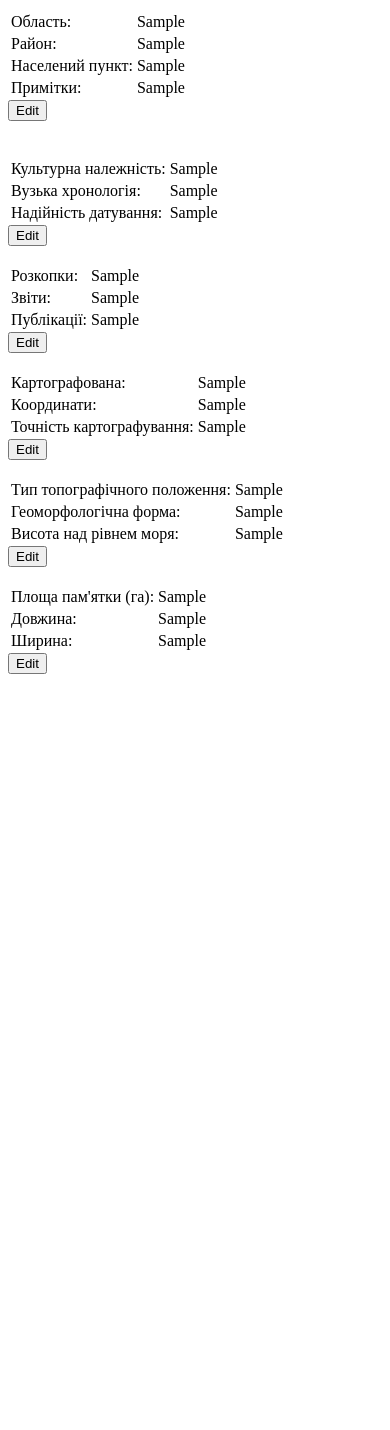
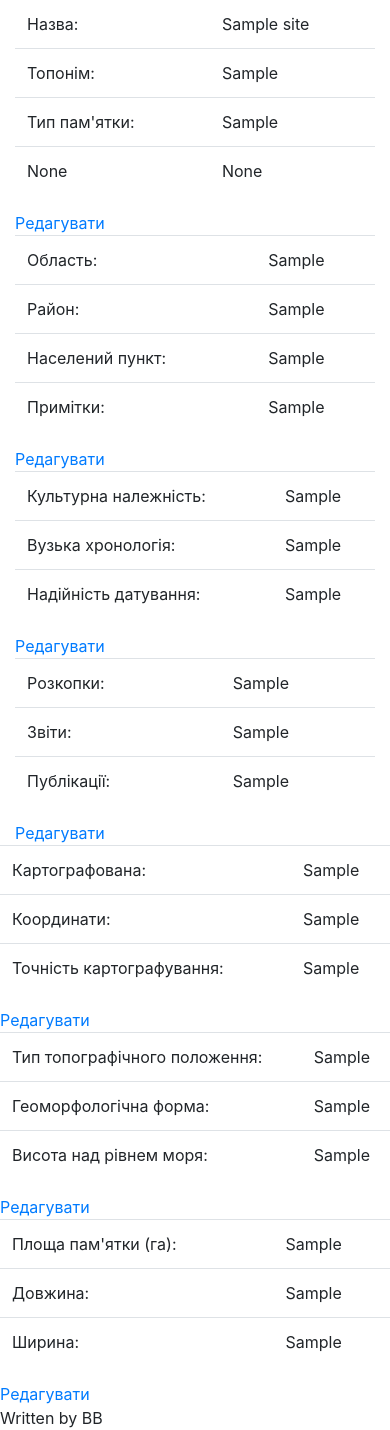
Before and after one commit to lyssdod/archaeologyapp, a Flask app: page /1/ in a window 390 px wide. Shown: the part 477-1907 px from the top of the page. Before the commit the page ends 1151 px from the top, so only its background shows below. Run offline with Flask 2, Linux system fonts and the light colour scheme; tables that the repository leaves empty hold one stand-in row (values such as "Sample post"); some libraries are stand-ins or nearby versions.

Commit message:
In sitepage we still have edit links near all descriptionsw

```diff
--- a/templates/site.html
+++ b/templates/site.html
@@ -1,36 +1,51 @@
 <!DOCTYPE html>
 <html>
 <head>
+    <meta charset="utf-8">
+    <meta http-equiv="X-UA-Compatible" content="IE=edge">
+    <meta name="viewport" content="width=device-width, initial-scale=1">
     <title>The site</title>
-<meta charset="UTF-8">
+    <link href="{{url_for('static', filename='bootstrap.min.css')}}" type="text/css" rel="stylesheet">
 </head>
 <body>
-    <div>
-        <h1> Пам'ятка {{name}} </h1>
-    </div>
-        <div>
-            <form action="#" method="post">
-            <input type="submit", value="Delete">
+<div class="container">
+    <div class="row">
+        <div class="col-md-6"><h2>Arhaeology stuff</h2></div>
+        <div class="col-md-2">
+            <form>Пошук:
+                <input type="text" name="name_of_site">
             </form>
         </div>
-    </br>
-    <div>
-        <img src="http://lorempixel.com/400/200" alt="Upload image">
-        <div>
-            <form action="#" method="post">
-                <input type="submit", value="Edit">
-            </form>
+        <div class="col-md-1"><a href ="{{url_for('newSite')}}">Нова</a>
         </div>
-        </br>
+        <div class="col-md-1"><a href = "{{url_for('allSites')}}">Усi</a>
         </div>
-    <div>
-        <form>
-            <div>
-                <table>
+        <div class="col-md-1"><a href = "#">Увiйти</a></div>
+        <div class="col-md-1"><a href = "#">Зареєструватися</a></div>
+    </div>
+    <div class = "row">
+        <div class="col-md-2"></div>
+        <div class="col-md-8">
+            <h1>{{name}} </h1>
+        </div>
+        <div class="col-md-1">
+            <a href = "{{url_for('siteDelete', site_id=site.id)}}">Видалити</a>
+        </div>
+        <div class="col-md-1">
+            <a href = "{{url_for('siteEdit', site_id=site.id)}}">Редагувати</a>
+        </div>
+    </div>
+    <div class="row">
+        <div class="col-md-4">
+            <img src="http://lorempixel.com/250/200" alt="Upload image">
+        </div>
+        <div class=col-md-4>
+                <table class="table">
                     <tr>
                         <td>Назва: </td>
                         <td>{{name}}</td>
                     </tr>
+                    <!--якась хуйня з цим тегом <dl> Якщо його прибрати, то чомусь зсувається елемент на сторiнцi -->
                     <tr>
                         <td>Топонiм:</td>
                         <td>{{toponim}}</td>
@@ -39,16 +54,17 @@
                         <td>Тип пам'ятки:</td>
                         <td>{{type_of_site}}</td>
                     </tr>
+                    <tr>
+                        <td>None</td>
+                        <td>None</td>
+                    </tr>
                 </table>
                 <div>
-                    <form action="#" method="post">
-                        <input type="submit", value="Edit">
-                    </form>
+                    <a href = "{{url_for('siteEdit', site_id=site.id)}}">Редагувати</a>
                 </div>
-                </br>
         </div>
-            <div>
-                <table>
+        <div class="col-md-4">
+            <table class="table">
                 <tr>
                     <td>Область:</td>
                     <td>{{oblast}}</td>
@@ -57,9 +73,8 @@
                     <td>Район:</td>
                         <td>{{rajon}}</td>
                     </tr>
-                    <br>
                     <tr>
-                        <td>Населений пункт:</td>
+                        <td>Населений пункт: </td>
                         <td>{{punkt}}</td>
                     </tr>
                     <tr>
@@ -68,15 +83,13 @@
                     </tr>
                 </table>
                 <div>
-                    <form action="#" method="post">
-                        <input type="submit", value="Edit">
-                    </form>
+                    <a href = "{{url_for('siteEditAd', site_id=site.id)}}">Редагувати</a>
                 </div>
-                </br>
         </div>
-            <br>
-            <div>
-                <table>
+    </div>
+    <div class="row">
+            <div class="col-md-4 col-md-offset-4">
+                <table class="table">
                     <tr>
                         <td>Культурна належнiсть:</td>
                         <td>{{kultnal}}</td>
@@ -91,15 +104,12 @@
                     </tr>
                 </table>
                 <div>
-                    <form action="#" method="post">
-                        <input type="submit", value="Edit">
-                    </form>
+                    <a href = "{{url_for('siteEditChron', site_id=site.id)}}">Редагувати</a>
                 </div>
 
             </div>
-            <br>
-            <div>
-                <table>
+            <div class="col-md-4">
+                <table class="table">
                     <tr>
                         <td>Розкопки: </td>
                         <td>{{rozkop}}</td>
@@ -114,15 +124,12 @@
                     </tr>
                 </table>
                 <div>
-                    <form action="#" method="post">
-                        <input type="submit", value="Edit">
-                    </form>
+                    <a href = "{{url_for('siteEditRozk', site_id=site.id)}}">Редагувати</a>
                 </div>
-
             </div>
-            <br>
-            <div>
-                <table>
+        <div class="row">
+            <div class="col-md-4">
+                <table class="table">
                     <tr>
                         <td>Картографована:</td>
                         <td>{{kartograph}}</td>
@@ -137,15 +144,11 @@
                     </tr>
                 </table>
                 <div>
-                    <form action="#" method="post">
-                        <input type="submit", value="Edit">
-                    </form>
+                    <a href = "{{url_for('siteEditMap', site_id=site.id)}}">Редагувати</a>
                 </div>
-
             </div>
-            <br>
-            <div>
-                 <table>
+            <div class="col-md-4">
+                 <table class="table">
                     <tr>
                         <td>Тип топографiчного положення:</td>
                         <td>{{toppoltype}}</td>
@@ -160,15 +163,11 @@
                     </tr>
                 </table>
                 <div>
-                    <form action="#" method="post">
-                        <input type="submit", value="Edit">
-                    </form>
+                    <a href = "{{url_for('siteEditTop', site_id=site.id)}}">Редагувати</a>
                 </div>
-
             </div>
-            <br>
-            <div>
-                <table>
+            <div class="col-md-4">
+                <table class="table">
                     <tr>
                         <td>Площа пам'ятки (га): </td>
                         <td>{{ploshch}}</td>
@@ -183,14 +182,13 @@
                     </tr>
                 </table>
                 <div>
-                    <form action="#" method="post">
-                        <input type="submit", value="Edit">
-                    </form>
+                    <a href = "{{url_for('siteEditSpace', site_id=site.id)}}">Редагувати</a>
                 </div>
-
             </div>
-        </form>
         </div>
-
+    <div class="row">
+        <div class="col-md-12">Written by BB</div>
+    </div>
+</div>
 </body>
 </html>
```
Lines whose indentation alone changed are shown as unchanged.
